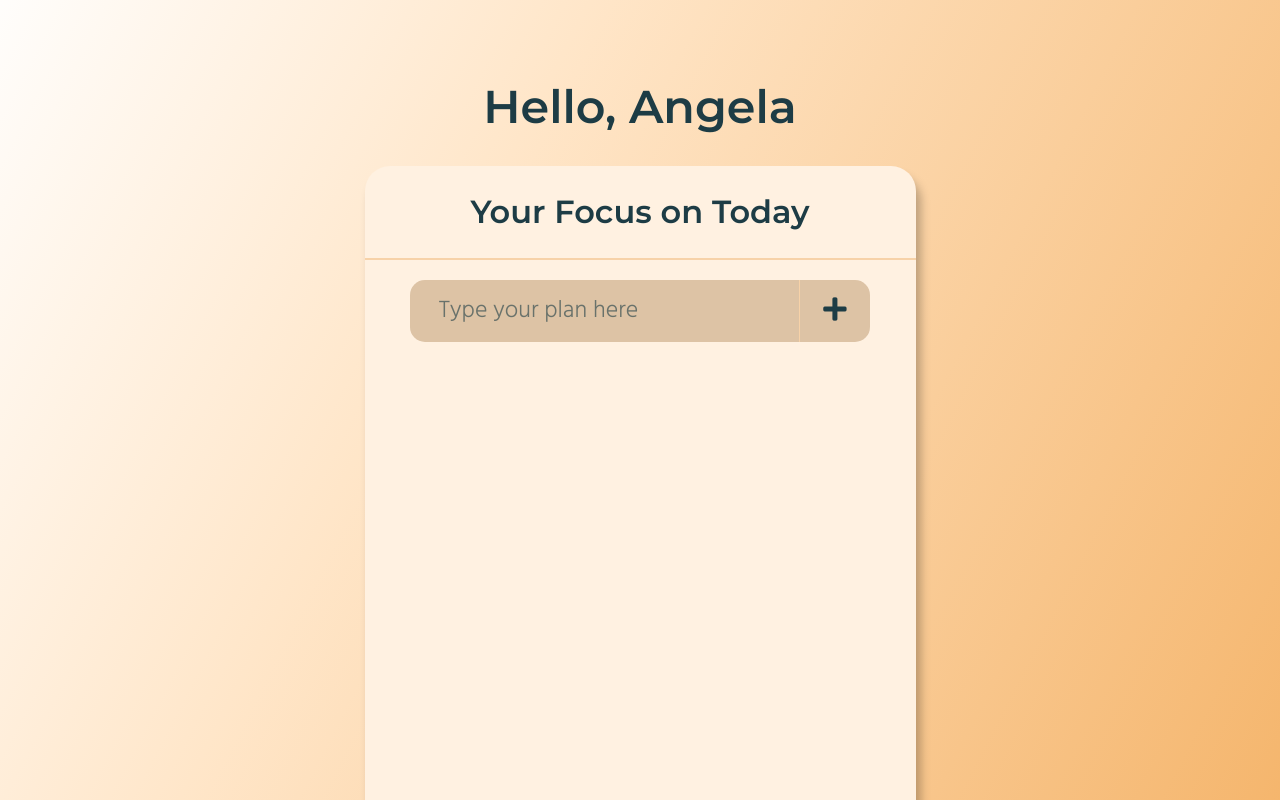
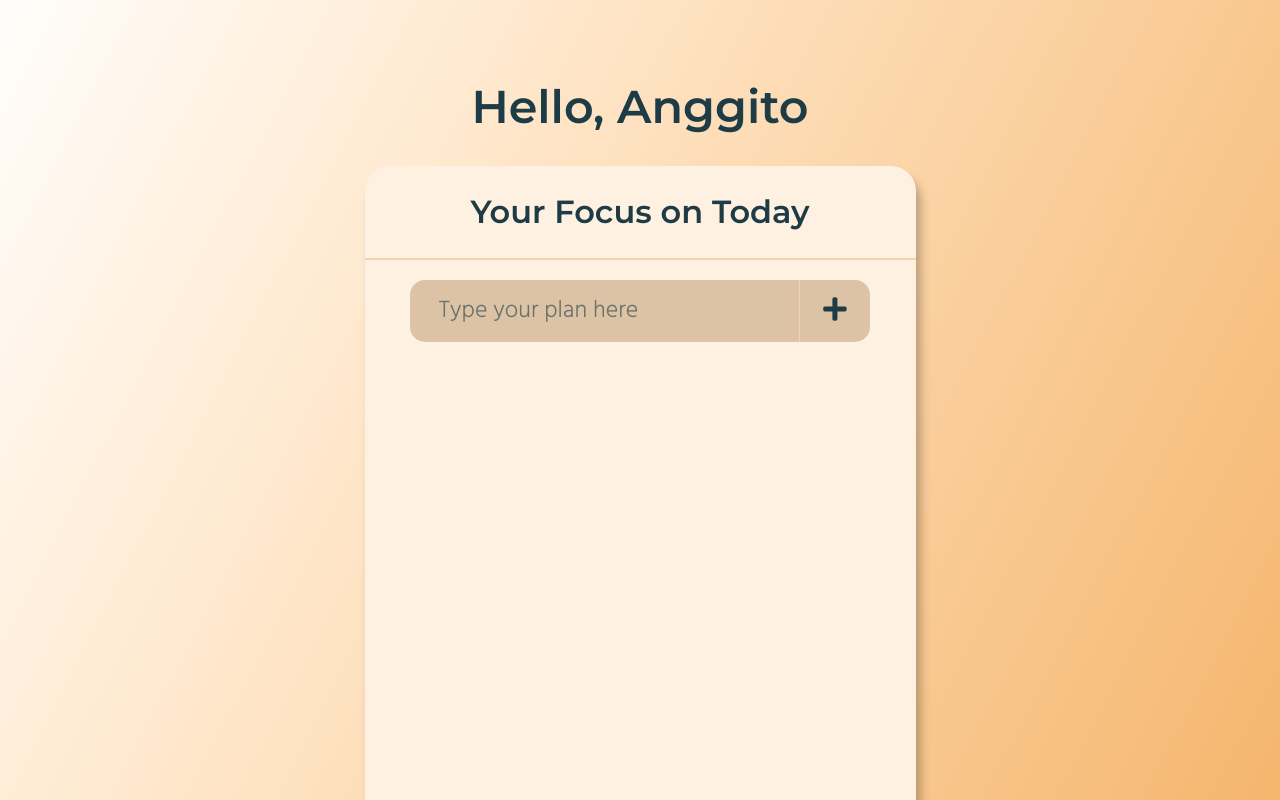
Before and after one commit to Anggito02/To-do-App, a React (Create React App) app: page / in a window 1280 px wide. Shown: the top 800 px of the page. Built offline with nearby package versions, Linux system fonts and the light colour scheme.

Commit message:
Change Title

```diff
--- a/src/App.js
+++ b/src/App.js
@@ -71,7 +71,7 @@ class App extends React.Component {
   render() {
     return (
       <div className="to-do-app">
-        <h1>Hello, Angela</h1>
+        <h1>Hello, Anggito</h1>
         <div className="to-do-card">
           <header>
             <h2>Your Focus on Today</h2>
```
